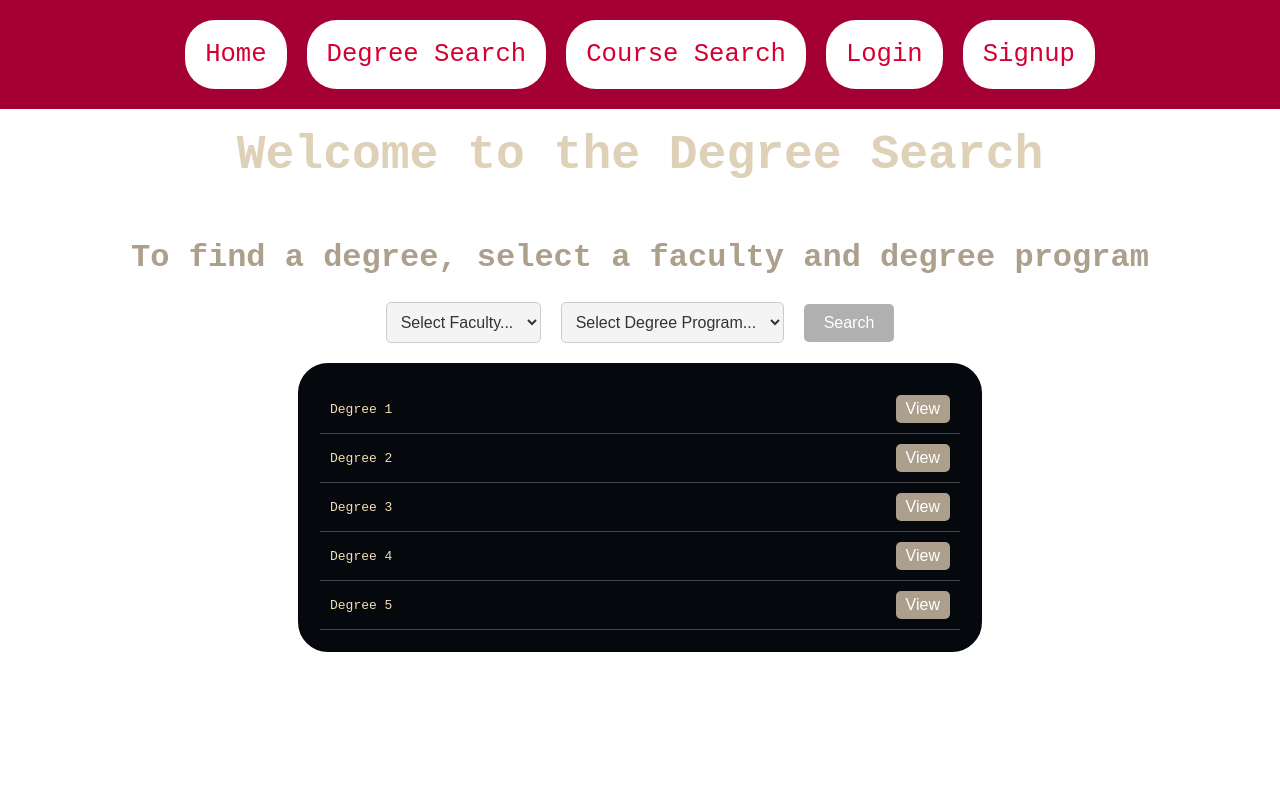
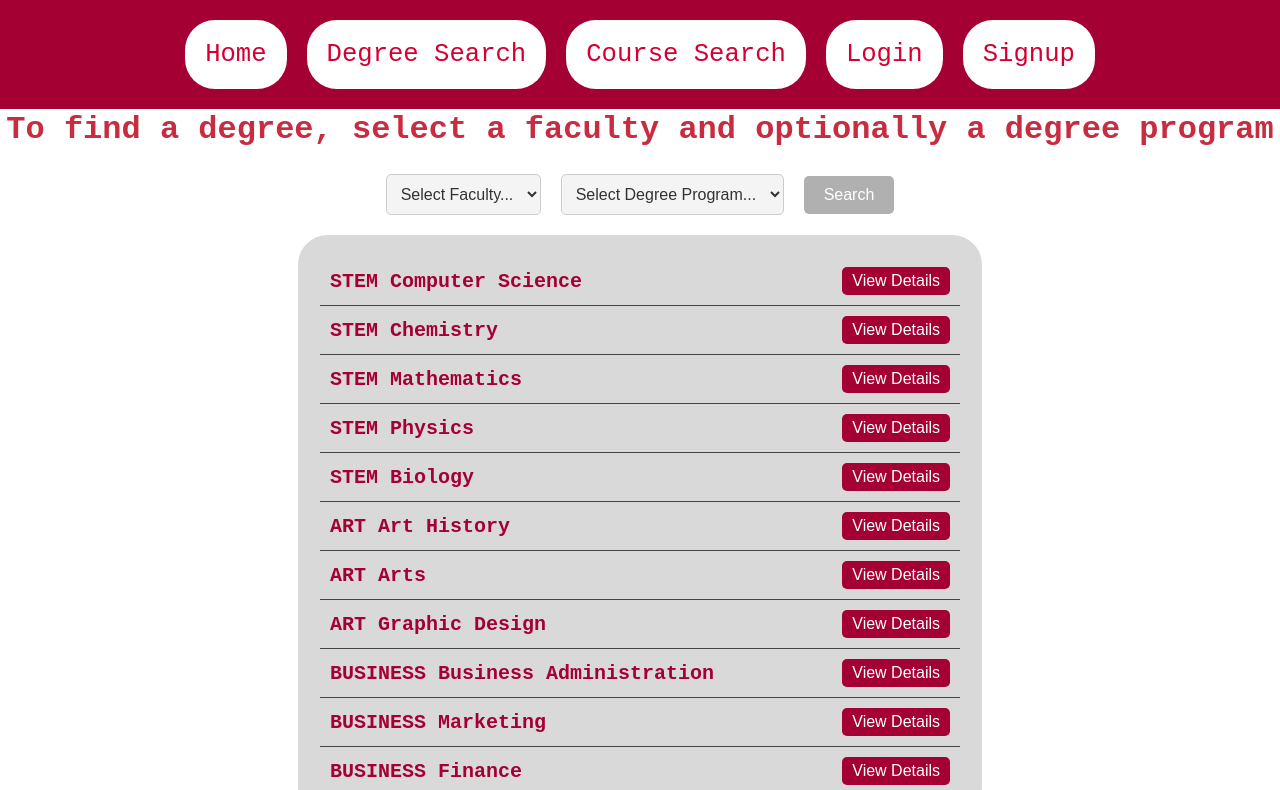
Before and after one commit to matt200500/cpsc481degreeplanner, a React (Create React App) app: page /Degrees in a window 1280 px wide. Shown: the top 790 px of the page. Built offline with nearby package versions, Linux system fonts and the light colour scheme.

Commit message:
added degree selector and json for selecting degrees, degree page not started yet

```diff
--- a/public/index.html
+++ b/public/index.html
@@ -2,7 +2,6 @@
 <html lang="en">
   <head>
     <meta charset="utf-8" />
-    <link rel="icon" href="%PUBLIC_URL%/favicon.ico" />
     <meta name="viewport" content="width=device-width, initial-scale=1" />
     <meta name="theme-color" content="#000000" />
     <meta
@@ -24,7 +23,7 @@
       work correctly both with client-side routing and a non-root public URL.
       Learn how to configure a non-root public URL by running `npm run build`.
     -->
-    <title>React App</title>
+    <title>CPSC 481 Degree Planner</title>
   </head>
   <body>
     <noscript>You need to enable JavaScript to run this app.</noscript>
--- /dev/null
+++ b/src/mockData/mock_degrees.json
@@ -0,0 +1,46 @@
+[
+    {
+        "degree": "Computer Science",
+        "faculty": "STEM"
+    },
+    {
+        "degree": "Chemistry",
+        "faculty": "STEM"
+    },
+    {
+        "degree": "Mathematics",
+        "faculty": "STEM"
+    },
+    {
+        "degree": "Physics",
+        "faculty": "STEM"
+    },
+    {
+        "degree": "Biology",
+        "faculty": "STEM"
+    },
+    {
+        "degree": "Art History",
+        "faculty": "ART"
+    },
+    {
+        "degree": "Arts",
+        "faculty": "ART"
+    },
+    {
+        "degree": "Graphic Design",
+        "faculty": "ART"
+    },
+    {
+        "degree": "Business Administration",
+        "faculty": "BUSINESS"
+    },
+    {
+        "degree": "Marketing",
+        "faculty": "BUSINESS"
+    },
+    {
+        "degree": "Finance",
+        "faculty": "BUSINESS"
+    }
+]
--- a/src/pages/CourseNav.js
+++ b/src/pages/CourseNav.js
@@ -36,7 +36,6 @@ function CourseNav() {
     const handleCourseClick = (program, course_number) => {
       navigate(`/course/${program}${course_number}`);
     };
-
 
 
   return (
@@ -99,7 +98,7 @@ function CourseNav() {
             <li key={index}>
               {item.program} {item.course_number}
               <button onClick={() => handleCourseClick(item.program, item.course_number)}>
-                View
+                View Details
               </button>
             </li>
           ))}
--- a/src/pages/DegreeNav.js
+++ b/src/pages/DegreeNav.js
@@ -1,83 +1,94 @@
 import React, { useState } from 'react';
+import { useNavigate } from 'react-router-dom';
 import '../styles/DegreeNav.css';
 
+const degreeData = require("../mockData/mock_degrees.json"); // Ensure correct data file
+
 function DegreeNav() {
+  const [facultyInput, setFacultyInput] = useState("");
+  const [degreeInput, setDegreeInput] = useState("");  // Degree is optional now
   const [faculty, setFaculty] = useState("");
   const [degree, setDegree] = useState("");
   const [error, setError] = useState("");
+  const [searched, setSearched] = useState(false);
+
+  const navigate = useNavigate();
 
   const handleSearch = () => {
-    if (!faculty || !degree) {
-      setError("Must fill in all fields");
+    if (!facultyInput) {  // Only check for faculty input
+      setError("Faculty must be selected.");
     } else {
       setError("");
-      console.log("Searching for Faculty:", faculty, "Degree:", degree);
+      setFaculty(facultyInput);  // Set the faculty
+      setDegree(degreeInput);    // Degree is optional
+      setSearched(true);         // Enable searching
     }
   };
 
-  const handleDegreeClick = (degreeName) => {
-    console.log(`Viewing details for ${degreeName}`);
+  // Filtering logic: if degreeInput is empty, filter by faculty only
+  const filteredDegrees = searched
+    ? degreeData.filter(item => {
+        const matchesFaculty = faculty === "Default" || item.faculty === faculty;
+        const matchesDegree = degree === "Default" || item.degree === degree;
+        return matchesFaculty && (degree === "" || matchesDegree);
+      })
+    : degreeData;
 
+  // Navigate to the degree page
+  const handleDegreeClick = (facultyName, degreeName) => {
+    navigate(`/degree/${facultyName}${degreeName}`);
   };
 
   return (
     <div className="degree-nav">
       <h1>Welcome to the Degree Search</h1>
-      <h2>To find a degree, select a faculty and degree program</h2>
+      <h2>To find a degree, select a faculty and optionally a degree program</h2>
 
       <div className='degree-search'>
         {/* Faculty dropdown */}
-        <select value={faculty} onChange={(e) => setFaculty(e.target.value)}>
+        <select value={facultyInput} onChange={(e) => setFacultyInput(e.target.value)}>
           <option value="" disabled hidden>Select Faculty...</option>
+          <option value="Default">All Faculties</option>
           <option value="ART">Art</option>
           <option value="BUSINESS">Business</option>
-          <option value="ENG">Engineering</option>
           <option value="STEM">STEM</option>
         </select>
 
         {/* Degree Program dropdown */}
-        <select value={degree} onChange={(e) => setDegree(e.target.value)}>
+        <select value={degreeInput} onChange={(e) => setDegreeInput(e.target.value)}>
           <option value="" disabled hidden>Select Degree Program...</option>
+          <option value="Default">All Programs</option>
           <option value="ART">Art</option>
           <option value="BIO">Biology</option>
           <option value="CHEM">Chemistry</option>
           <option value="CPSC">Computer Science</option>
+          <option value="ENG">Engineering</option>
+          <option value="HIST">History</option>
           <option value="MATH">Math</option>
           <option value="PSYC">Psychology</option>
           <option value="PHYS">Physics</option>
         </select>
 
         {/* Search button */}
-        <button onClick={handleSearch} disabled={!faculty || !degree}>
+        <button onClick={handleSearch} disabled={!facultyInput}>
           Search
         </button>
       </div>
+
       {/* Error message */}
       {error && <p style={{ color: "red" }}>{error}</p>}
 
-      {/* List of degrees (nothing here yet just placeholder) */}
+      {/* List of filtered degrees */}
       <div className="degree-list">
         <ul>
-          <li>
-            Degree 1
-            <button onClick={() => handleDegreeClick('Degree 1')}>View</button>
-          </li>
-          <li>
-            Degree 2
-            <button onClick={() => handleDegreeClick('Degree 2')}>View</button>
-          </li>
-          <li>
-            Degree 3
-            <button onClick={() => handleDegreeClick('Degree 3')}>View</button>
-          </li>
-          <li>
-            Degree 4
-            <button onClick={() => handleDegreeClick('Degree 4')}>View</button>
-          </li>
-          <li>
-            Degree 5
-            <button onClick={() => handleDegreeClick('Degree 5')}>View</button>
-          </li>
+          {filteredDegrees.map((item, index) => (
+            <li key={index}>
+              {item.faculty} {item.degree}
+              <button onClick={() => handleDegreeClick(item.faculty, item.degree)}>
+                View Details
+              </button>
+            </li>
+          ))}
         </ul>
       </div>
     </div>
--- a/src/styles/CourseNav.css
+++ b/src/styles/CourseNav.css
@@ -129,6 +129,8 @@
 .course-list ul {
     color: #a50034;
     list-style-type: none;
+    font-weight: bold;
+    font-size: 20px;
     padding: 0;
     margin: 0; /* Remove default margin */
 }
--- a/src/styles/DegreeNav.css
+++ b/src/styles/DegreeNav.css
@@ -15,7 +15,7 @@
 /*---------------------- FOR MAIN TEXT AND ALL h1 and h2 -----------------------------------*/
 .degree-nav h1 {
     text-align: center;
-    color: #DFD0B8;
+    color: #a50034;
     font-family:monospace;
     font-size: clamp(3rem, 10vw, 3rem); /*dynamically changes font size*/
     padding-bottom: 0px;
@@ -24,16 +24,32 @@
 }
 
 .degree-nav h2{
-    color: #ac9f8b;
+    color: #c72c41;
     flex-wrap: wrap; /*wrap header when it cant fit*/
     font-size: clamp(10px, calc(2vw + 1vh), 2rem); /*dynamically changes font size*/
     grid-area: header;
 }
 
-/*---------------------------------- FOR THE DEGREE SEARCH --------------------------------*/
+/*---------------------------------- FOR THE COURSE SEARCH --------------------------------*/
 
 .degree-search  {
     margin-bottom: 20px;
+    display: flex;
+    justify-content: space-between;
+    gap: 20px;
+}
+
+.degree-search input {
+    background-color: #f4f4f4;
+    border: 1px solid #ccc;
+    border-radius: 5px;
+    padding: 10px;
+    font-size: 1rem;
+    color: #333;
+    max-width: 300px;
+    transition: all 0.3s ease;
+    margin-right: 20px;
+    margin-left: 20px;
 }
 
 .degree-search select {
@@ -46,21 +62,10 @@
     cursor: pointer;
     max-width: 300px;
     transition: all 0.3s ease;
-    margin-right: 20px;
-}
-
-/* Change dropdown appearance on hover */
-.degree-search select:hover {
-    background-color: #e0e0e0;
-}
-
-.degree-search select:focus {
-    border-color: #4CAF50;
-    outline: none;
 }
 
 .degree-search button {
-    background-color: #15ca51;
+    background-color: #a50034;
     border: none;
     border-radius: 5px;
     color: white;
@@ -71,7 +76,7 @@
 }
 
 .degree-search button:hover {
-    background-color: #0baa40;
+    background-color: #c72c41;
 }
 
 .degree-search button:disabled {
@@ -79,18 +84,42 @@
     cursor: not-allowed;
 }
 
+/* For the predictive search for the course number input */
 
+.dropdown-select {
+    display: flex;
+    flex-direction: column;
+    position: absolute;
+    background-color: #f5f5f5;
+    border-radius: 5px;
+    padding: 10px;
+    font-size: 1rem;
+    color: #333;
+    max-width: 300px;
+    transition: all 0.3s ease;
+    margin-right: 20px;
+    margin-left: 20px;
+    z-index: 10;
+}
 
+.dropdown-select:empty {
+    display: none;
+}
 
+.dropdown-row {
+    cursor: pointer;
+    text-align: start;
+    margin: 2px 0;
+}
 
 /*---------------------- FOR OUTPUT LIST -----------------------------------*/
 .degree-list {
     max-width: 50%;
     width: 100%;
-    border: 2px solid #05080c;
+    border: 2px solid #d9d9d9;
     border-radius: 30px;
     padding: 20px;
-    background-color: #05080c;
+    background-color: #d9d9d9;
     transition: background-color 0.5s ease;
     margin-bottom: 20px;
     word-wrap: break-word;
@@ -100,8 +129,10 @@
 }
 
 .degree-list ul {
-    color: wheat;
+    color: #a50034;
     list-style-type: none;
+    font-weight: bold;
+    font-size: 20px;
     padding: 0;
     margin: 0; /* Remove default margin */
 }
@@ -116,7 +147,7 @@
 
 .degree-list li button {
     margin-left: 10px;
-    background-color: #ac9f8b;
+    background-color: #a50034;
     border: none;
     border-radius: 5px;
     color: white;
@@ -127,5 +158,5 @@
 }
 
 .degree-list li button:hover {
-    background-color: #8b7a56;
+    background-color: #c72c41;
 }
```
Also changed, not shown: src/pages/CoursePage.js (+5 -5 lines).
